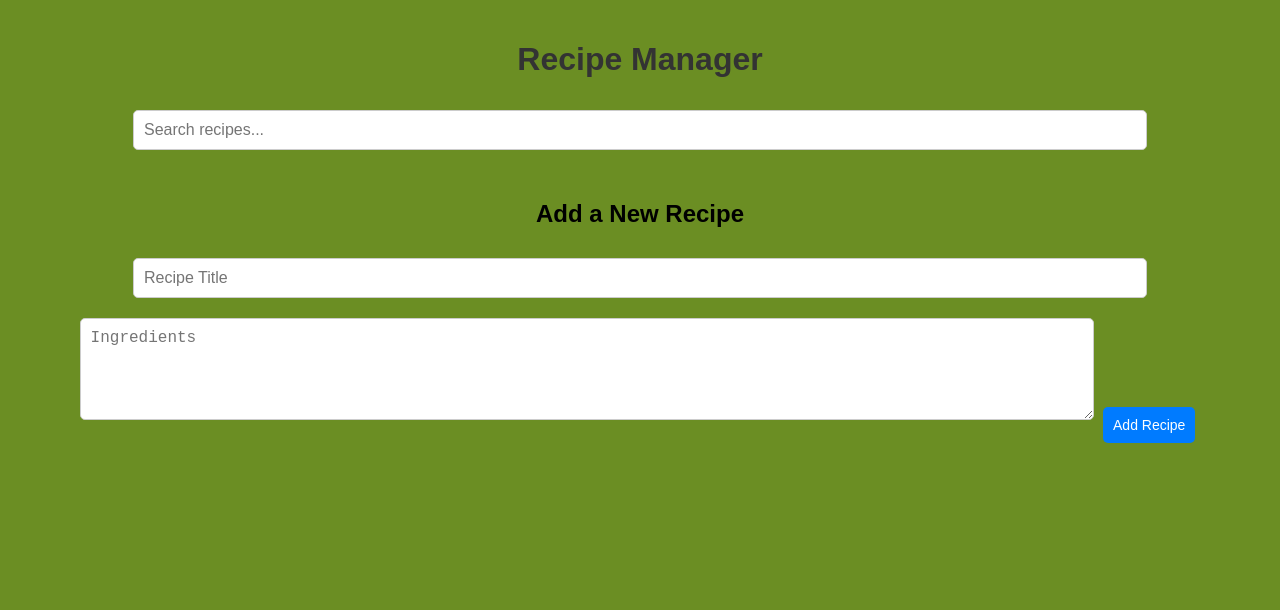
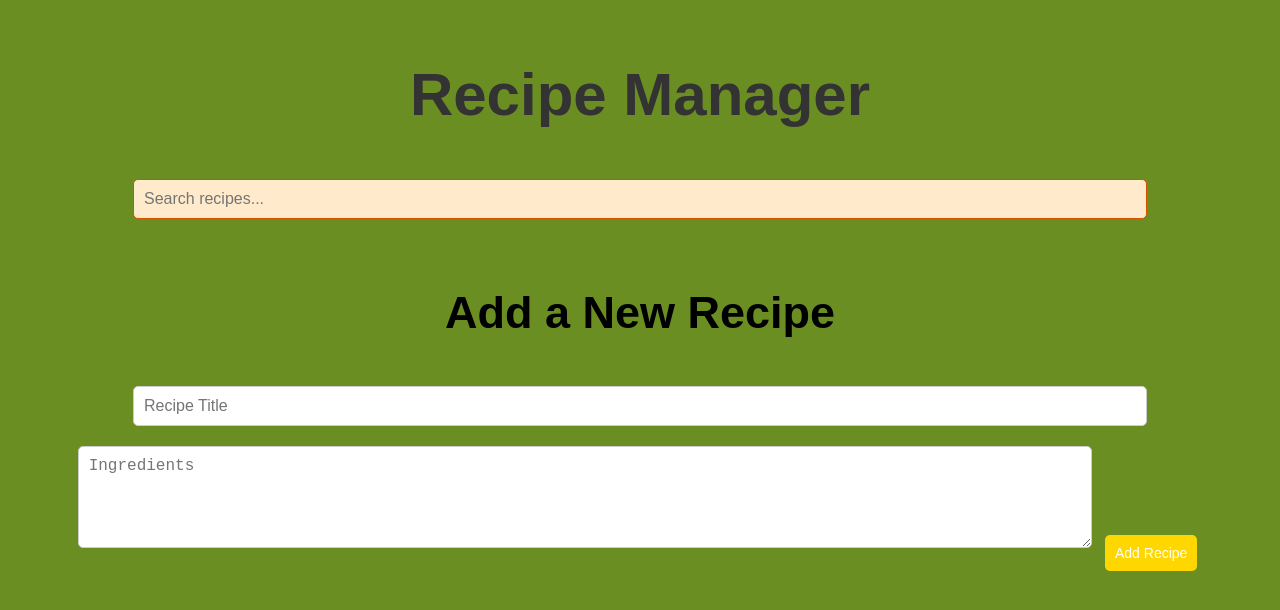
Before and after one commit to ly441/recipe-manager-app, a plain HTML site: page index.html in a window 1280 px wide. Drawn offline with Linux system fonts and the light colour scheme; no server answers.

Commit message:
on my css i edited the search bar and a background color for the form button

```diff
--- a/css/styles.css
+++ b/css/styles.css
@@ -4,6 +4,7 @@ body {
     margin: 0;
     padding: 20px;
     text-align: center;
+    font-size: 30px;
 }
 
 h1 {
@@ -87,9 +88,26 @@ textarea {
 }
 
 form button {
-    background-color: #007bff;
+    background-color: #ffd700;
 }
 
 form button:hover {
     background-color: #0056b3;
 }
+#search-bar {
+    width: 80%;
+    padding: 10px;
+    margin: 10px 0;
+    border: 1px solid #d35400;
+    border-radius: 5px;
+    font-size: 16px;
+    background-color: #ffebcc;
+}
+.recipe-card .ingredients {
+    background-color: #ffebcc;
+    padding: 10px;
+    border-radius: 10px;
+    font-style: italic;
+    font-size: 14px;
+    color: #6d4c41;
+}
```
